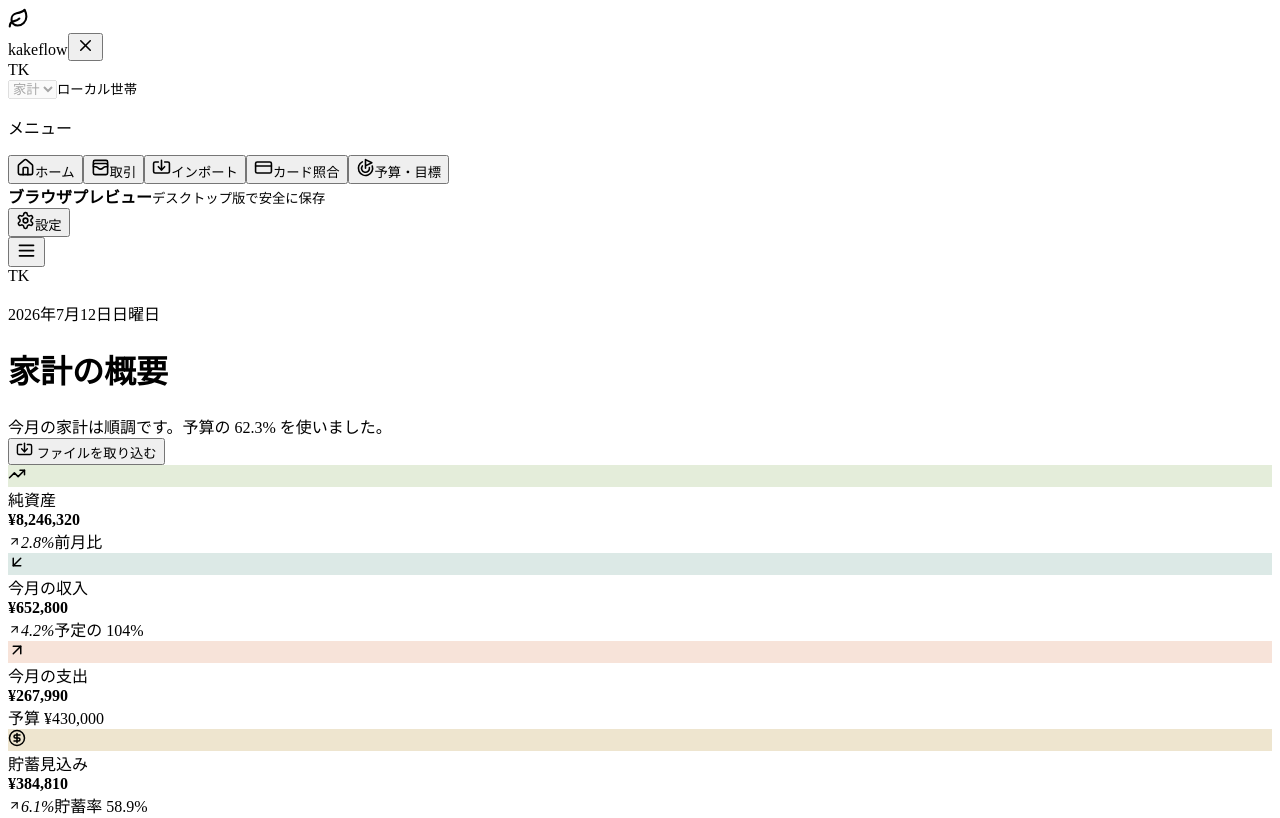
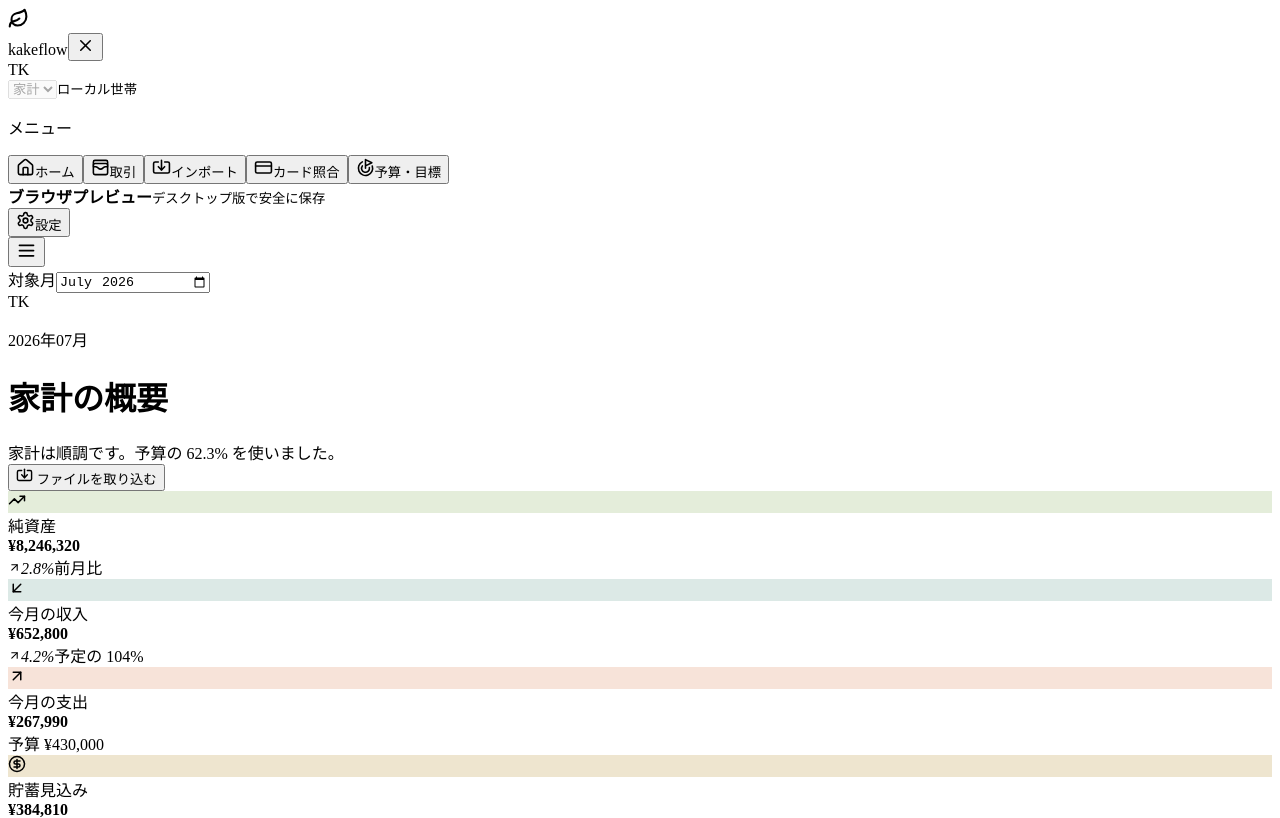
Before and after one commit to thangldw/kakeflow, a React (Vite) app: page / in a window 1280 px wide. Shown: the top 818 px of the page. Built offline with nearby package versions, Linux system fonts and the light colour scheme; the HTML template or start-up script is replaced by a standard one.

Commit message:
feat: synchronize dashboard reporting month

```diff
--- a/src/App.tsx
+++ b/src/App.tsx
@@ -42,6 +42,16 @@ function currentTokyoPeriod(now = new Date()) {
   const year = Number(parts.find((part) => part.type === 'year')?.value)
   const monthNumber = Number(parts.find((part) => part.type === 'month')?.value)
   const month = `${year}-${String(monthNumber).padStart(2, '0')}`
+  const lastDay = new Date(Date.UTC(year, monthNumber, 0)).getUTCDate()
+  return { month, fromDate: `${month}-01`, toDate: `${month}-${String(lastDay).padStart(2, '0')}` }
+}
+
+function periodFromMonth(month: string) {
+  const match = /^(\d{4})-(\d{2})$/.exec(month)
+  if (!match) return currentTokyoPeriod()
+  const year = Number(match[1])
+  const monthNumber = Number(match[2])
+  if (monthNumber < 1 || monthNumber > 12) return currentTokyoPeriod()
   const lastDay = new Date(Date.UTC(year, monthNumber, 0)).getUTCDate()
   return { month, fromDate: `${month}-01`, toDate: `${month}-${String(lastDay).padStart(2, '0')}` }
 }
@@ -94,11 +104,11 @@ function Sidebar({ page, setPage, open, close, bootstrap, households, activeHous
   )
 }
 
-function Topbar({ openMenu }: { openMenu: () => void }) {
+function Topbar({ openMenu, month, setMonth }: { openMenu: () => void; month: string; setMonth: (month: string) => void }) {
   return (
     <header className="topbar">
       <button className="icon-btn menu-btn" aria-label="メニューを開く" onClick={openMenu}><Menu size={21} /></button>
-      <div className="top-actions"><div className="top-avatar">TK</div></div>
+      <div className="top-actions"><label className="period-picker"><span>対象月</span><input aria-label="対象月" type="month" value={month} onChange={(event) => setMonth(event.target.value)} /></label><div className="top-avatar">TK</div></div>
     </header>
   )
 }
@@ -200,7 +210,7 @@ function ReconciliationMini({ liveCards, desktop, onOpen }: { liveCards: readonl
   )
 }
 
-function Overview({ setPage, liveDashboard, liveTransactions, liveCards, desktop, householdName }: { setPage: (page: PageId) => void; liveDashboard: DashboardMonthlyTotalsDto | null; liveTransactions: readonly TransactionRowDto[]; liveCards: readonly CardSettlementDto[]; desktop: boolean; householdName: string }) {
+function Overview({ setPage, liveDashboard, liveTransactions, liveCards, desktop, householdName, month }: { setPage: (page: PageId) => void; liveDashboard: DashboardMonthlyTotalsDto | null; liveTransactions: readonly TransactionRowDto[]; liveCards: readonly CardSettlementDto[]; desktop: boolean; householdName: string; month: string }) {
   const income = desktop ? liveDashboard?.incomeJpy ?? 0 : currentMonthMetrics.income
   const expense = desktop ? liveDashboard?.expenseJpy ?? 0 : currentMonthMetrics.expense
   const projectedSavings = desktop ? liveDashboard?.savingsJpy ?? 0 : savings
@@ -208,7 +218,7 @@ function Overview({ setPage, liveDashboard, liveTransactions, liveCards, desktop
   const trend = desktop ? (liveDashboard?.accrualTrend ?? []).map((point) => ({ month: point.month, income: point.incomeJpy, expense: point.expenseJpy })) : undefined
   const categories = desktop ? (liveDashboard?.expenseCategories ?? []).map((item) => ({ name: item.name, amount: item.amountJpy })) : undefined
   return <>
-    <PageHeader eyebrow={new Intl.DateTimeFormat('ja-JP', { dateStyle: 'full', timeZone: 'Asia/Tokyo' }).format(new Date())} title={householdName === '家計' ? '家計の概要' : `${householdName}の家計`} description={desktop ? `今月の確定取引 ${liveDashboard?.postedTransactionCount ?? 0}件を集計しています。` : `今月の家計は順調です。予算の ${(budgetUsage * 100).toFixed(1)}% を使いました。`}>
+    <PageHeader eyebrow={`${month.replace('-', '年')}月`} title={householdName === '家計' ? '家計の概要' : `${householdName}の家計`} description={desktop ? `選択月の確定取引 ${liveDashboard?.postedTransactionCount ?? 0}件を集計しています。` : `家計は順調です。予算の ${(budgetUsage * 100).toFixed(1)}% を使いました。`}>
       <button className="primary-btn" onClick={() => setPage('import')}><Import size={17} /> ファイルを取り込む</button>
     </PageHeader>
     <section className="kpi-grid">
@@ -233,7 +243,7 @@ function Overview({ setPage, liveDashboard, liveTransactions, liveCards, desktop
   </>
 }
 
-function TransactionsPage({ householdId, revision }: { householdId: string | null; revision: number }) {
+function TransactionsPage({ householdId, revision, month }: { householdId: string | null; revision: number; month: string }) {
   const [query, setQuery] = useState('')
   const [basis, setBasis] = useState<'ACCRUAL' | 'CASH'>('ACCRUAL')
   const [liveRows, setLiveRows] = useState<readonly TransactionRowDto[]>([])
@@ -244,7 +254,7 @@ function TransactionsPage({ householdId, revision }: { householdId: string | nul
   useEffect(() => {
     if (!desktop || !householdId) return
     let active = true
-    const period = currentTokyoPeriod()
+    const period = periodFromMonth(month)
     setLoadError(false)
     void Promise.all([
       platformClient.queryTransactions({ householdId, accountingBasis: basis, fromDate: period.fromDate, toDate: period.toDate, page: 1, pageSize: 100 }),
@@ -255,7 +265,7 @@ function TransactionsPage({ householdId, revision }: { householdId: string | nul
       if (active) { setLiveRows([]); setLiveTotals(null); setLoadError(true) }
     })
     return () => { active = false }
-  }, [basis, desktop, householdId, revision])
+  }, [basis, desktop, householdId, month, revision])
 
   const basisTransactions = transactions.filter((transaction) => basis === 'ACCRUAL' ? transaction.accountingEffect !== 'CASH_ONLY' : transaction.accountingEffect !== 'ACCRUAL_ONLY')
   const displayRows = desktop ? liveRows.map(toTransactionViewModel) : basisTransactions
@@ -266,7 +276,7 @@ function TransactionsPage({ householdId, revision }: { householdId: string | nul
     <PageHeader eyebrow="取引台帳" title="すべての取引" description="確定した取引と元データを一か所で管理します。" />
     <section className="panel table-panel">
       <div className="table-toolbar"><div className="search table-search"><Search size={17} /><input value={query} onChange={(e) => setQuery(e.target.value)} placeholder="店舗、カテゴリー、口座を検索" /></div><div className="basis-toggle" aria-label="計上基準"><button className={basis === 'ACCRUAL' ? 'active' : ''} aria-pressed={basis === 'ACCRUAL'} onClick={() => setBasis('ACCRUAL')}>発生ベース</button><button className={basis === 'CASH' ? 'active' : ''} aria-pressed={basis === 'CASH'} onClick={() => setBasis('CASH')}>資金移動</button></div></div>
-      <div className="table-summary"><span>{currentTokyoPeriod().month}・{basis === 'ACCRUAL' ? '発生ベース' : '資金移動ベース'}</span><strong>収入 {yen(basisIncome)}</strong><strong>{basis === 'ACCRUAL' ? '支出' : '現金流出'} {yen(basisExpense)}</strong><em>{visible.length}件を表示</em></div>
+      <div className="table-summary"><span>{month}・{basis === 'ACCRUAL' ? '発生ベース' : '資金移動ベース'}</span><strong>収入 {yen(basisIncome)}</strong><strong>{basis === 'ACCRUAL' ? '支出' : '現金流出'} {yen(basisExpense)}</strong><em>{visible.length}件を表示</em></div>
       {loadError ? <p className="empty-state">台帳を読み込めませんでした。</p> : visible.length > 0 ? <TransactionRows rows={visible} /> : <p className="empty-state">条件に一致する取引はありません。</p>}
     </section>
   </>
@@ -456,11 +466,11 @@ function ImportPage({ previews, setPreviews, householdId, accounts, summary, onC
   </>
 }
 
-function CardsPage({ cards, householdId, onChanged }: { cards: readonly CardSettlementDto[]; householdId: string | null; onChanged: () => void }) {
+function CardsPage({ cards, householdId, onChanged, month }: { cards: readonly CardSettlementDto[]; householdId: string | null; onChanged: () => void; month: string }) {
   const desktop = platformClient.runtime === 'tauri'
   const [busyId, setBusyId] = useState<string | null>(null)
   const [notice, setNotice] = useState('')
-  const displayCards = desktop ? cards : cardSettlements.map((card, index) => ({
+  const displayCards = desktop ? cards.filter((card) => (card.periodStart.slice(0, 7) <= month && card.periodEnd.slice(0, 7) >= month) || card.paymentDueOn?.slice(0, 7) === month || card.paymentOn?.slice(0, 7) === month) : cardSettlements.map((card, index) => ({
     id: `demo-${index}`, cardAccountId: `demo-${index}`, cardName: card.name, maskedIdentifier: card.mask,
     periodStart: '2026-07-01', periodEnd: '2026-07-31', paymentDueOn: card.dueDate,
     statementAmountJpy: card.statement, detailAmountJpy: card.statement, lineCount: card.name.includes('Rakuten') ? 15 : 14,
@@ -586,6 +596,7 @@ function App() {
   const [liveCards, setLiveCards] = useState<readonly CardSettlementDto[]>([])
   const [ledgerRevision, setLedgerRevision] = useState(0)
   const [desktopLoaded, setDesktopLoaded] = useState(platformClient.runtime === 'web')
+  const [selectedMonth, setSelectedMonth] = useState(() => globalThis.localStorage?.getItem('kakeflow.selectedMonth') ?? currentTokyoPeriod().month)
 
   useEffect(() => {
     let active = true
@@ -634,7 +645,7 @@ function App() {
       return
     }
     let active = true
-    const period = currentTokyoPeriod()
+    const period = periodFromMonth(selectedMonth)
     void Promise.all([
       platformClient.queryDashboard({ householdId, month: period.month, accountingBasis: 'ACCRUAL' }),
       platformClient.queryTransactions({ householdId, accountingBasis: 'ACCRUAL', fromDate: period.fromDate, toDate: period.toDate, page: 1, pageSize: 4 }),
@@ -646,7 +657,13 @@ function App() {
       if (active) { setLiveDashboard(null); setLiveTransactions([]); setImportCounts(null); setLiveCards([]) }
     })
     return () => { active = false }
-  }, [activeHouseholdId, ledgerRevision])
+  }, [activeHouseholdId, ledgerRevision, selectedMonth])
+
+  const selectMonth = (month: string) => {
+    const selected = periodFromMonth(month).month
+    globalThis.localStorage?.setItem('kakeflow.selectedMonth', selected)
+    setSelectedMonth(selected)
+  }
 
   const activeHousehold = households.find((household) => household.id === activeHouseholdId) ?? null
   const selectHousehold = (id: string) => {
@@ -656,14 +673,14 @@ function App() {
   }
 
   const pageContent = {
-    overview: <Overview setPage={setPage} liveDashboard={liveDashboard} liveTransactions={liveTransactions} liveCards={liveCards} desktop={platformClient.runtime === 'tauri'} householdName={activeHousehold?.name ?? '家計'} />,
-    transactions: <TransactionsPage householdId={activeHouseholdId} revision={ledgerRevision} />,
+    overview: <Overview setPage={setPage} liveDashboard={liveDashboard} liveTransactions={liveTransactions} liveCards={liveCards} desktop={platformClient.runtime === 'tauri'} householdName={activeHousehold?.name ?? '家計'} month={selectedMonth} />,
+    transactions: <TransactionsPage householdId={activeHouseholdId} revision={ledgerRevision} month={selectedMonth} />,
     import: <ImportPage previews={importPreviews} setPreviews={setImportPreviews} householdId={activeHouseholdId} accounts={accounts} summary={importCounts} onChanged={() => setLedgerRevision((value) => value + 1)} />,
-    cards: <CardsPage cards={liveCards} householdId={activeHouseholdId} onChanged={() => setLedgerRevision((value) => value + 1)} />,
+    cards: <CardsPage cards={liveCards} householdId={activeHouseholdId} onChanged={() => setLedgerRevision((value) => value + 1)} month={selectedMonth} />,
     budgets: <BudgetsPage />,
     settings: <SettingsPage />,
   }[page]
-  return <div className="app-shell"><Sidebar page={page} setPage={setPage} open={sidebarOpen} close={() => setSidebarOpen(false)} bootstrap={bootstrap} households={households} activeHouseholdId={activeHouseholdId} selectHousehold={selectHousehold} /><div className="main-shell"><Topbar openMenu={() => setSidebarOpen(true)} /><main>{pageContent}</main></div>{platformClient.runtime === 'tauri' && desktopLoaded && households.length === 0 && <Onboarding onCreated={(household) => { setHouseholds([household]); globalThis.localStorage?.setItem('kakeflow.activeHouseholdId', household.id); setActiveHouseholdId(household.id) }} />}</div>
+  return <div className="app-shell"><Sidebar page={page} setPage={setPage} open={sidebarOpen} close={() => setSidebarOpen(false)} bootstrap={bootstrap} households={households} activeHouseholdId={activeHouseholdId} selectHousehold={selectHousehold} /><div className="main-shell"><Topbar openMenu={() => setSidebarOpen(true)} month={selectedMonth} setMonth={selectMonth} /><main>{pageContent}</main></div>{platformClient.runtime === 'tauri' && desktopLoaded && households.length === 0 && <Onboarding onCreated={(household) => { setHouseholds([household]); globalThis.localStorage?.setItem('kakeflow.activeHouseholdId', household.id); setActiveHouseholdId(household.id) }} />}</div>
 }
 
 export default App
--- a/src/styles.css
+++ b/src/styles.css
@@ -52,6 +52,8 @@ button, a { -webkit-tap-highlight-color: transparent; }
 
 .main-shell { margin-left: 246px; min-height: 100vh; }
 .topbar { height: 72px; padding: 0 34px; display: flex; align-items: center; justify-content: space-between; background: rgba(250,251,248,.85); border-bottom: 1px solid var(--line); backdrop-filter: blur(16px); position: sticky; top: 0; z-index: 10; }
+.period-picker { display: flex; align-items: center; gap: 8px; color: var(--muted); font-size: 10px; }
+.period-picker input { border: 1px solid var(--line); border-radius: 8px; padding: 7px 9px; background: #fff; color: var(--ink); font: inherit; }
 .search { width: 320px; height: 38px; padding: 0 11px; display: flex; align-items: center; gap: 8px; color: #8b938d; background: #f1f3ef; border: 1px solid #e7e9e4; border-radius: 9px; }
 .search input { flex: 1; min-width: 0; border: 0; outline: 0; background: transparent; color: var(--ink); font-size: 12px; }
 .search:focus-within { border-color: #78876b; box-shadow: 0 0 0 3px rgba(100,121,83,.16); }
```
Also changed, not shown: 1 other file (tests, documents, lock files or other folders).
